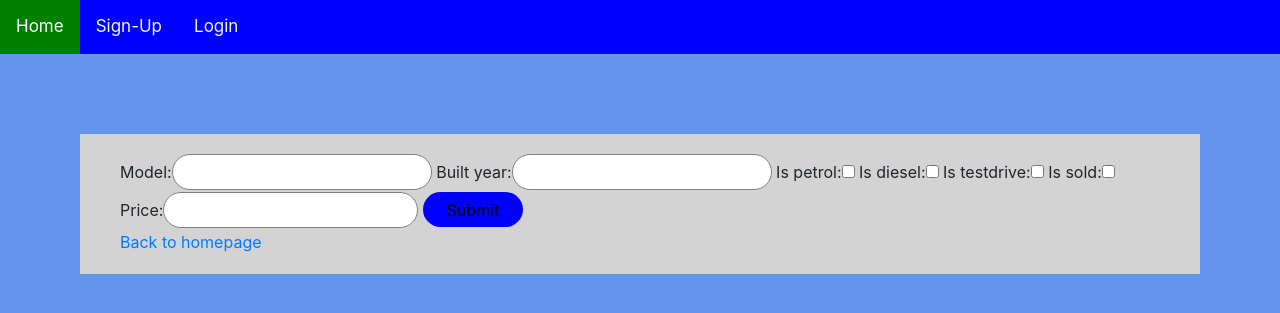
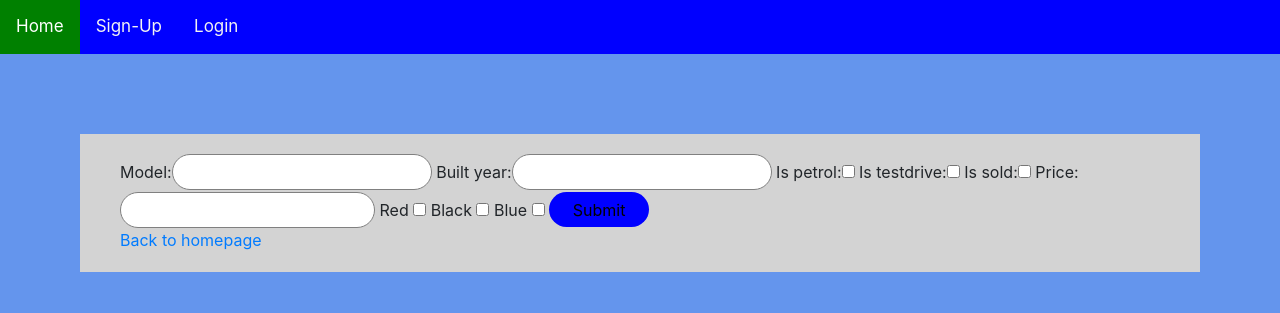
Before and after one commit to Rahul0700/Carshub, a Django app: page /general/addinventory/ in a window 1280 px wide. Shown: the top 313 px of the page. Run offline with Django 3.2, Linux system fonts and the light colour scheme; some libraries are stand-ins or nearby versions.

Commit message:
Minor changes with respect to constraints and multi value attribute try

```diff
--- a/accounts/models.py
+++ b/accounts/models.py
@@ -2,23 +2,33 @@ from django.db import models
 from django.core.validators import MinLengthValidator,MaxLengthValidator
 from django.contrib.auth.models import User
 # Create your models here.
+class color(models.Model):
+    red = models.BooleanField()
+    black = models.BooleanField()
+    blue = models.BooleanField()
+
 class inventory(models.Model):
     car_id = models.CharField(max_length = 6)
     model = models.CharField(max_length = 20 )
     built_year = models.PositiveSmallIntegerField()
     is_petrol = models.BooleanField()
-    is_diesel = models.BooleanField()
     is_testdrive = models.BooleanField()
     is_sold = models.BooleanField()
     price = models.PositiveBigIntegerField()
+    color = models.ForeignKey(color, on_delete = models.CASCADE, null =True ,blank = True)
     def __str__(self):
         return self.car_id
+
+
+
 
 class employee(models.Model):
     emp_id = models.OneToOneField(User,on_delete=models.CASCADE)
     name = models.CharField(max_length = 40)
     contact = models.CharField(max_length=10,validators=[MinLengthValidator(10)])
     is_manager = models.BooleanField(default = False)
+    def __str__(self):
+        return self.name
 
 class employee_performance(models.Model):
     emp_id = models.OneToOneField(employee,on_delete=models.CASCADE)
@@ -27,13 +37,13 @@ class employee_performance(models.Model):
     commission = models.PositiveBigIntegerField()
 
 
-
 class customer(models.Model):
     cus_id  = models.CharField(max_length = 6)
     name    = models.CharField(max_length = 50)
     contact = models.CharField(max_length=10,validators=[MinLengthValidator(10)])
     address = models.CharField( max_length = 250)
-
+    def __str__(self):
+        return self.cus_id
 
 class sales(models.Model):
     sale_id = models.CharField(max_length = 6)
--- a/general/admin.py
+++ b/general/admin.py
@@ -1,6 +1,7 @@
 from django.contrib import admin
-from accounts.models import sales,customer,inventory
+from accounts.models import sales,customer,inventory,color
 # Register your models here.
 admin.site.register(sales)
 admin.site.register(customer)
 admin.site.register(inventory)
+admin.site.register(color)
--- a/general/forms.py
+++ b/general/forms.py
@@ -12,5 +12,5 @@ class newsaleform(ModelForm):
 
 class add_inventory(ModelForm):
     class Meta:
-        fields = ("model","built_year","built_year","is_petrol","is_diesel","is_testdrive","is_sold","price")
+        fields = ("model","built_year","is_petrol","is_testdrive","is_sold","price")
         model = inventory
--- a/general/templates/general/add_inventory.html
+++ b/general/templates/general/add_inventory.html
@@ -37,8 +37,31 @@
     <form method="post">
       {% csrf_token %}
       {{ form }}
-      <button type="submit" name="button">Submit</button>
+      Red  <input type="checkbox" value="red" name="red" class="color">
+      Black  <input type = "checkbox" value="black" name="black" class="color">
+      Blue <input type="checkbox" value="blue" name="blue" class="color">
+      <input type="text" hidden="True" value="" id="color_hidden" name="hidden_unit">
+      <button type="submit" name="button" onclick = "qwert()" >Submit</button>
       <br>
       <a href="{% url 'general:sales' %}">Back to homepage</a>
     </form>
+    <script type="text/javascript">
+    function qwert()
+    {
+      console.log("Pritish");
+      var color = document.getElementsByClassName("color");
+      var i=0;
+      var j=0;
+      var arr = Array()
+      for(i=0;i<color.length;i++)
+      {
+        if(color[i].checked)
+        {
+          arr[j]=color[i].value;
+          j++;
+        }
+      };
+      console.log(arr);document.getElementById("color_hidden").value = arr;
+    }
+    </script>
   {% endblock %}
--- a/general/views.py
+++ b/general/views.py
@@ -1,7 +1,7 @@
 from django.shortcuts import render
 from django.shortcuts import render
 from .forms import Customerform,newsaleform,add_inventory
-from accounts.models import customer,inventory,employee
+from accounts.models import customer,inventory,employee,color
 from random import randint
 from django.contrib import messages
 from django.http import HttpResponseRedirect
@@ -9,6 +9,7 @@ from django.urls import reverse
 
 # Create your views here.
 def customersignup(request):
+    flag = "Yo"
     if request.method == 'POST':
         form = Customerform(data=request.POST)
         if form.is_valid():
@@ -29,14 +30,14 @@ def customersignup(request):
             return HttpResponseRedirect(reverse('general:sales'))
     else:
         form = Customerform()
-    return render(request,'general/booking_form.html',{'form':form})
+    return render(request,'general/booking_form.html',{'form':form,
+                                                        'flag': flag})
 
 def addsale(request):
     for_sake = "Nothing"
     current = employee.objects.get( emp_id = request.user )
     is_manager = current.is_manager
     if request.method == 'POST':
-
         form = newsaleform(data=request.POST)
         if form.is_valid():
             upload_form = form.save(commit=False)
@@ -49,9 +50,16 @@ def addsale(request):
                     integrity = False
                 except :
                     integrity = True
+
             upload_form.sales = form
             upload_form.sale_id  = code
             upload_form.save()
+            car = upload_form.car_id
+            storage = inventory.objects.filter(car_id = car)
+            for i in storage:
+                i.is_sold = True
+                i.save()
+            #sold = inventory.objects.all()
     else:
         form = newsaleform()
 #Filtered showcase
@@ -63,9 +71,10 @@ def addsale(request):
         storage = inventory.objects.filter(model = mod)
         storage = storage.filter(built_year = start)
         if(len(storage)==0):
-            messages.warning(request,"sdgjkhfdsdfgjh")
+            search = True
+            messages.warning(request,"No inventory with these attributes")
             for_sake = "Hey"
-    print(storage)
+
     return render(request,'general/sale_form.html',{'form':form,
                                                     'inventory': storage,
                                                     'is_manager': is_manager,
@@ -73,6 +82,7 @@ def addsale(request):
 
 def inventory_add(request):
     if request.method == 'POST':
+        #hidden = request.POST.get("hidden_unit")
         form = add_inventory(data=request.POST)
         if form.is_valid():
             upload_form = form.save(commit=False)
@@ -89,49 +99,22 @@ def inventory_add(request):
             upload_form.car_id  = code
             messages.success(request,'Car ID of Car is : %s'%code)
             upload_form.save()
+            car = upload_form.car_id
+            """hidden = hidden.split(',')
+            #colour = color.objects.update_or_create( red = True )
+            for i in hidden:
+                if(i=='black'):
+                    color = color.objects.update_or_create( black = True)
+                elif(i=='blue'):
+                    color = color.objects.update_or_create( blue = True)
+                else:
+                    color = color.objects.update_or_create( red = True)"""
 
     else:
         form = add_inventory()
     return render(request,'general/add_inventory.html',{'form':form})
 
 
-#
-# def inventory_showcase(request):
-#     storage = inventory.objects.raw('SELECT * FROM accounts_inventory')
-#     if request.method =="POST":
-#         mod = request.POST.get("model")
-#         start = request.POST.get("start_year")
-#         end = request.POST.get("end_year")
-#         storage = inventory.objects.raw('''SELECT * FROM accounts_inventory where model = %s
-#                                           and built_year >=''',[mod,start])
-#                                             #and built_year>=%d and built_year<=%d '''
-#     return render(request,'inventory.html',{ 'inventory': storage})
-
-# def inventory_delete(request):
-#     storage = inventory.objects.raw('SELECT * FROM accounts_inventory')
-#     if request.method == "POST":
-#         mod = request.POST.get("model")
-#         start = request.POST.get("start_year")
-#         end = request.POST.get("end_year")
-#         print(start)
-#         storage= inventory.objects.filter(built_year = start)
-#         print(storage)
-#         #if(len(storage)==0):
-#         storage.delete()
-#
-#         # storage = inventory.objects.raw(' DELETE FROM accounts_inventory where start = %s '[start])
-#     return render(request,'inventory.html',{ 'inventory': storage})
-#
-# def inventory_update(request):
-#     storage = inventory.objects.raw('SELECT * FROM accounts_inventory')
-#     if request.method == "POST":
-#         id = request.POST.get("id")
-#         mod_update = request.POST.get("mod_update")
-#         storage = inventory.objects.filter(car_id = id)
-#         for i in storage:
-#             i.model = mod_update
-#             i.save()
-#     return render(request,'inventory_copy.html',{ 'invent': storage})
 
 def inventory_alter(request):
 #inventory Deletion
```
Also changed, not shown: general/templates/general/sale_form.html (+28 -3 lines), accounts/migrations/0008_remove_inventory_is_diesel.py (added), accounts/migrations/0009_auto_20200902_1318.py (added), db.sqlite3, 1 other file.
